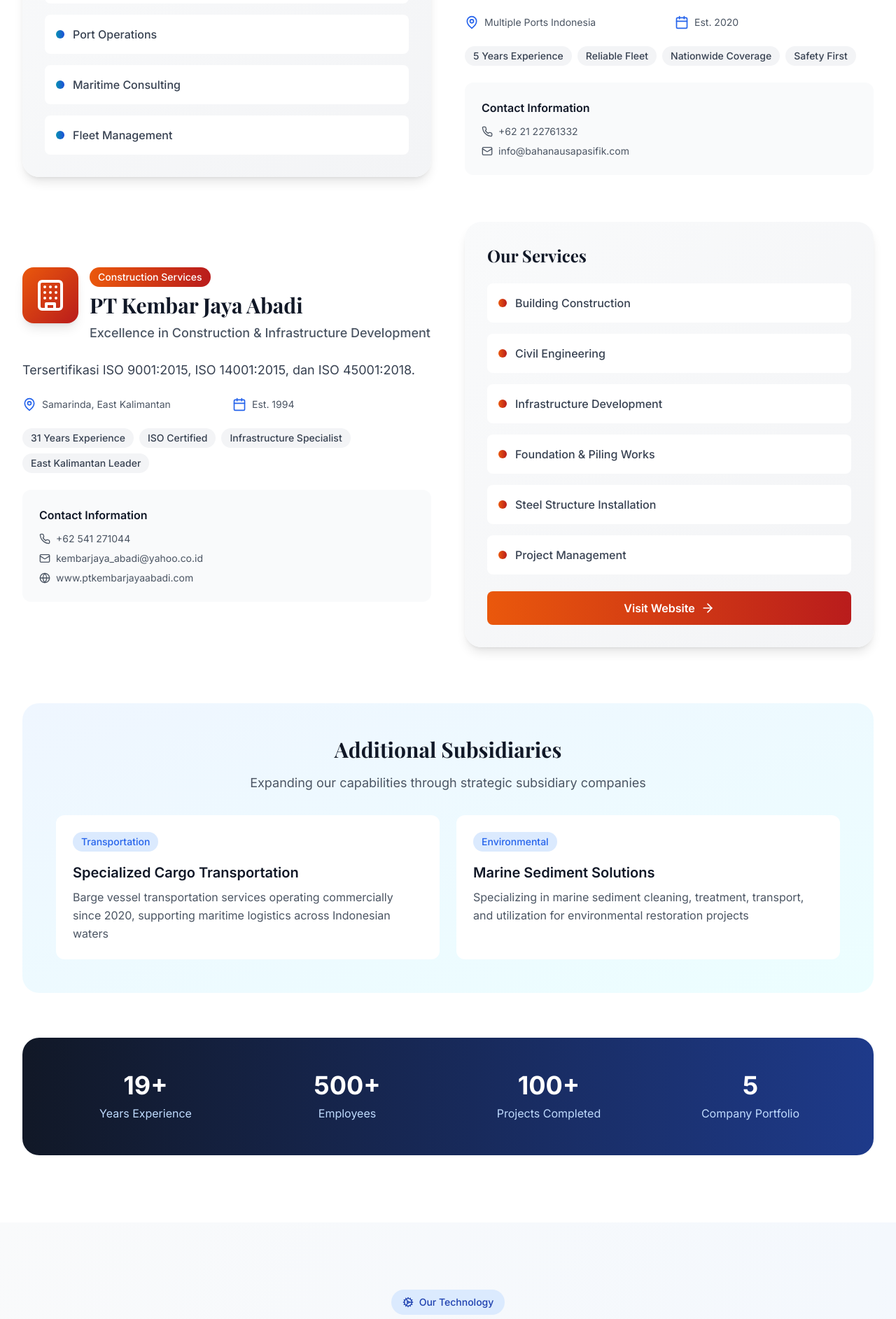
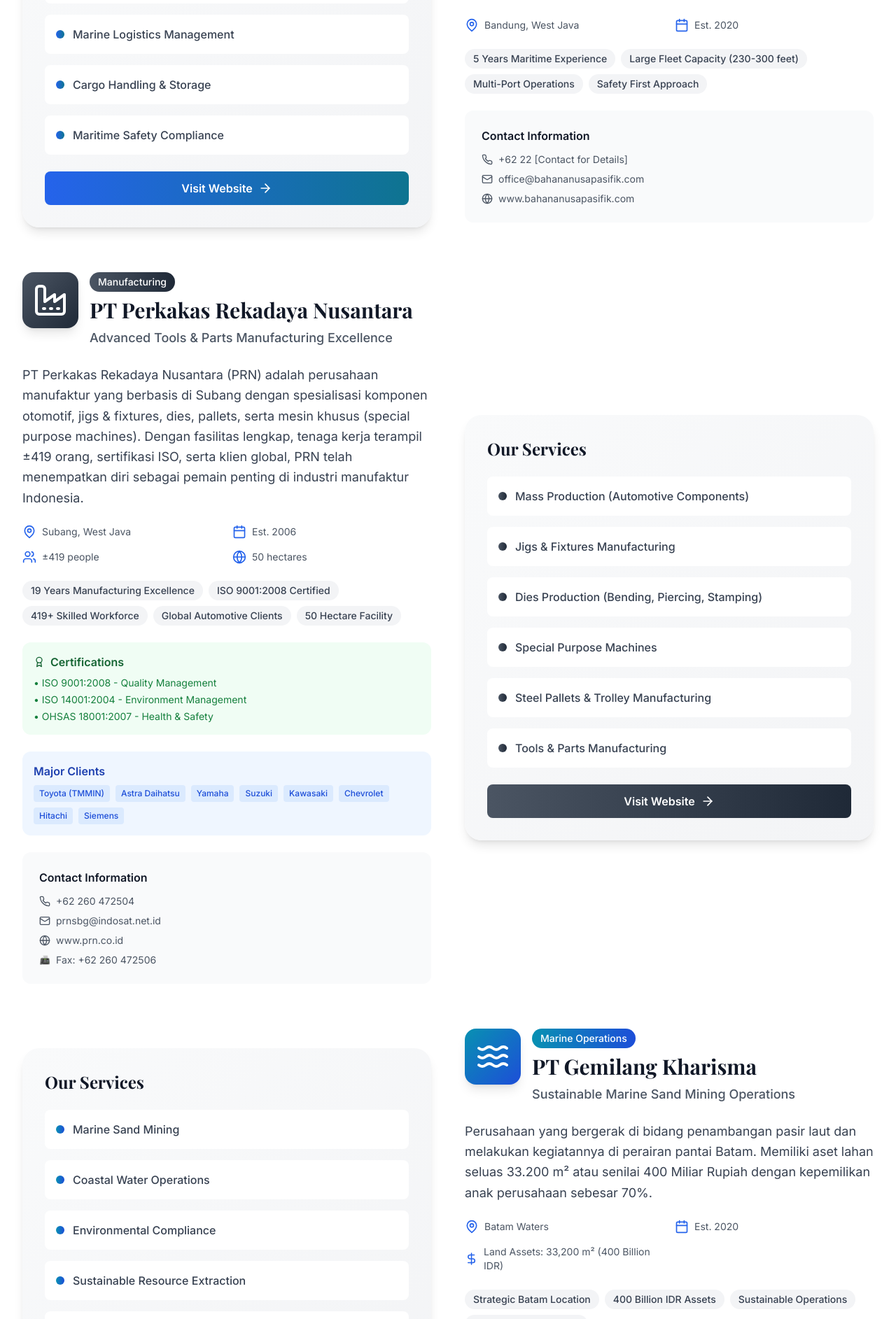
Before and after one commit to sayagaffy/rmu-group-website, a Next.js app: page / in a window 1280 px wide. Shown: the part 5054-6939 px from the top of the page at 70% size. Built offline with nearby package versions, Linux system fonts and the light colour scheme; a web font is replaced by a local one.

Commit message:
update lagi companies.tsx ada company yang ilang tadi

```diff
--- a/src/components/sections/Companies.tsx
+++ b/src/components/sections/Companies.tsx
@@ -99,34 +99,111 @@
       description:
         "PT Bahana Nusa Pasifik adalah perusahaan penyedia jasa transportasi angkutan barang khusus dengan kapal tongkang yang telah beroperasi sejak tahun 2020. Dengan pengalaman dan kompetensi, kami menyediakan solusi transportasi laut yang efisien, handal dan aman bagi seluruh pelanggan/mitra kami.",
       services: [
-        "Barge Transportation Services",
-        "Marine Logistics Solutions",
-        "Cargo Handling Services",
-        "Port Operations",
-        "Maritime Consulting",
-        "Fleet Management",
+        "Specialized Cargo Transportation (230-300 feet)",
+        "Barge Vessel Operations",
+        "Port Agency Relations",
+        "Marine Logistics Management",
+        "Cargo Handling & Storage",
+        "Maritime Safety Compliance",
       ],
       icon: <Ship className="w-12 h-12" />,
-      location: "Multiple Ports Indonesia",
-      // website: undefined, // No website available - commented out to make it optional
-      email: "info@bahanausapasifik.com",
-      phone: "+62 21 22761332",
+      location: "Bandung, West Java",
+      website: "www.bahananusapasifik.com",
+      email: "office@bahananusapasifik.com",
+      phone: "+62 22 [Contact for Details]",
       established: "2020",
       highlights: [
-        "5 Years Experience",
-        "Reliable Fleet",
-        "Nationwide Coverage",
-        "Safety First",
+        "5 Years Maritime Experience",
+        "Large Fleet Capacity (230-300 feet)",
+        "Multi-Port Operations",
+        "Safety First Approach",
+      ],
+      gradient: "from-blue-600 to-cyan-700",
+    },
+    {
+      id: "pt-prn",
+      name: "PT Perkakas Rekadaya Nusantara",
+      tagline: "Advanced Tools & Parts Manufacturing Excellence",
+      type: "Manufacturing",
+      description:
+        "PT Perkakas Rekadaya Nusantara (PRN) adalah perusahaan manufaktur yang berbasis di Subang dengan spesialisasi komponen otomotif, jigs & fixtures, dies, pallets, serta mesin khusus (special purpose machines). Dengan fasilitas lengkap, tenaga kerja terampil ±419 orang, sertifikasi ISO, serta klien global, PRN telah menempatkan diri sebagai pemain penting di industri manufaktur Indonesia.",
+      services: [
+        "Mass Production (Automotive Components)",
+        "Jigs & Fixtures Manufacturing",
+        "Dies Production (Bending, Piercing, Stamping)",
+        "Special Purpose Machines",
+        "Steel Pallets & Trolley Manufacturing",
+        "Tools & Parts Manufacturing",
+      ],
+      icon: <Factory className="w-12 h-12" />,
+      location: "Subang, West Java",
+      website: "www.prn.co.id",
+      email: "prnsbg@indosat.net.id",
+      phone: "+62 260 472504",
+      fax: "+62 260 472506",
+      established: "2006",
+      totalEmployees: "±419 people",
+      landArea: "50 hectares",
+      highlights: [
+        "19 Years Manufacturing Excellence",
+        "ISO 9001:2008 Certified",
+        "419+ Skilled Workforce",
+        "Global Automotive Clients",
+        "50 Hectare Facility",
+      ],
+      gradient: "from-gray-600 to-gray-800",
+      certifications: [
+        "ISO 9001:2008 - Quality Management",
+        "ISO 14001:2004 - Environment Management",
+        "OHSAS 18001:2007 - Health & Safety",
+      ],
+      majorClients: [
+        "Toyota (TMMIN)",
+        "Astra Daihatsu",
+        "Yamaha",
+        "Suzuki",
+        "Kawasaki",
+        "Chevrolet",
+        "Hitachi",
+        "Siemens",
+      ],
+    },
+    {
+      id: "gemilang",
+      name: "PT Gemilang Kharisma",
+      tagline: "Sustainable Marine Sand Mining Operations",
+      type: "Marine Operations",
+      description:
+        "Perusahaan yang bergerak di bidang penambangan pasir laut dan melakukan kegiatannya di perairan pantai Batam. Memiliki aset lahan seluas 33.200 m² atau senilai 400 Miliar Rupiah dengan kepemilikan anak perusahaan sebesar 70%.",
+      services: [
+        "Marine Sand Mining",
+        "Coastal Water Operations",
+        "Environmental Compliance",
+        "Sustainable Resource Extraction",
+        "Marine Equipment Operations",
+        "Coastal Development Support",
+      ],
+      icon: <Waves className="w-12 h-12" />,
+      location: "Batam Waters",
+      email: "info@gemilangkharisma.com",
+      phone: "+62 778 [Contact for Details]",
+      assets: "Land Assets: 33,200 m² (400 Billion IDR)",
+      established: "2020",
+      highlights: [
+        "Strategic Batam Location",
+        "400 Billion IDR Assets",
+        "Sustainable Operations",
+        "70% Group Ownership",
       ],
       gradient: "from-cyan-600 to-blue-700",
     },
     {
-      id: "kembar-jaya",
+      id: "kembar",
       name: "PT Kembar Jaya Abadi",
-      tagline: "Excellence in Construction & Infrastructure Development",
-      type: "Construction Services",
+      tagline: "Building Excellence, Delivering Trust",
+      type: "Construction",
       description:
-        "Tersertifikasi ISO 9001:2015, ISO 14001:2015, dan ISO 45001:2018.",
+        "Established construction company specializing in comprehensive building and infrastructure development with 31 years of proven excellence. Tersertifikasi ISO 9001:2015, ISO 14001:2015, dan ISO 45001:2018.",
       services: [
         "Building Construction",
         "Civil Engineering",
@@ -137,7 +214,7 @@
       ],
       icon: <Building className="w-12 h-12" />,
       location: "Samarinda, East Kalimantan",
-      website: "www.ptkembarjayaabadi.com",
+      website: "www.ptkembarjayaabadi.com/",
       email: "kembarjaya_abadi@yahoo.co.id",
       phone: "+62 541 271044",
       established: "1994",
```
